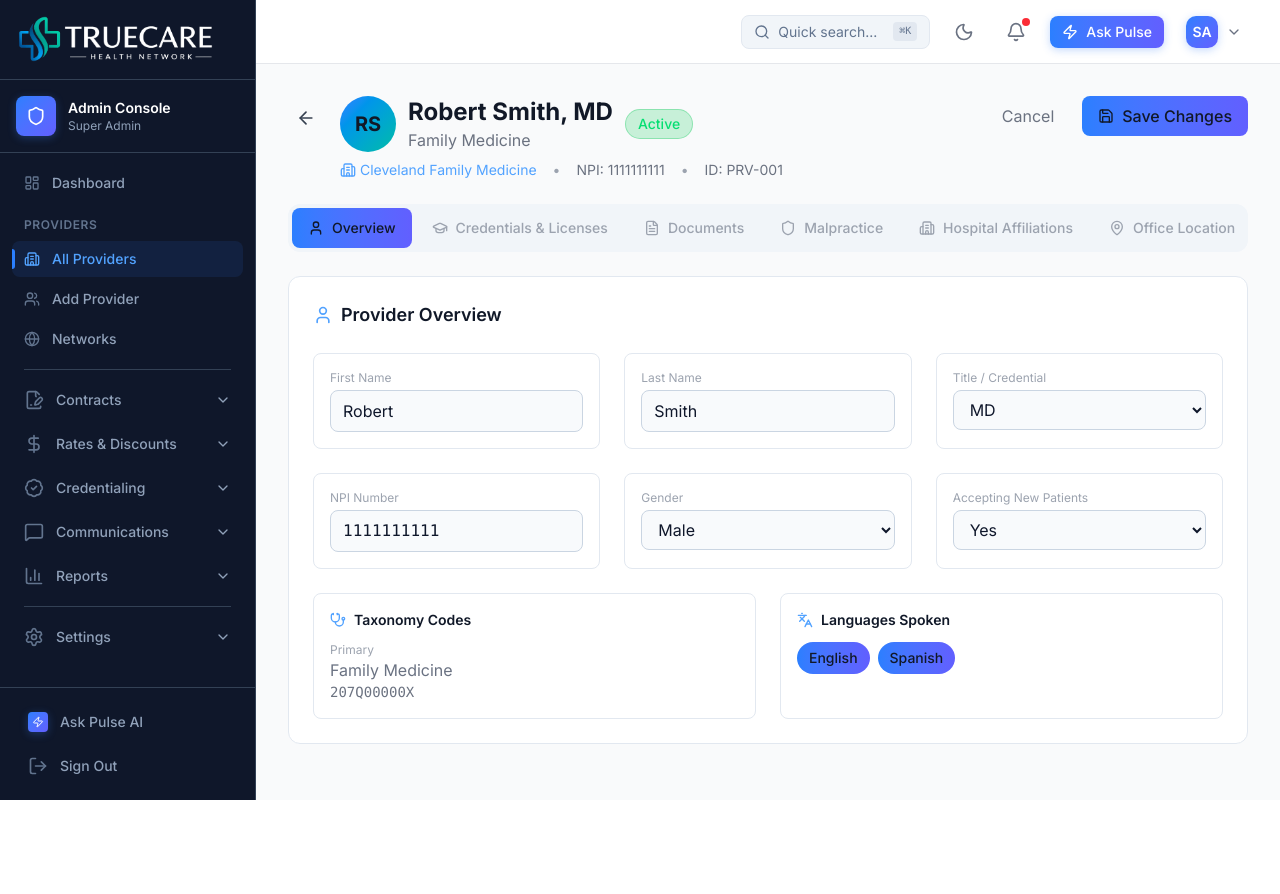
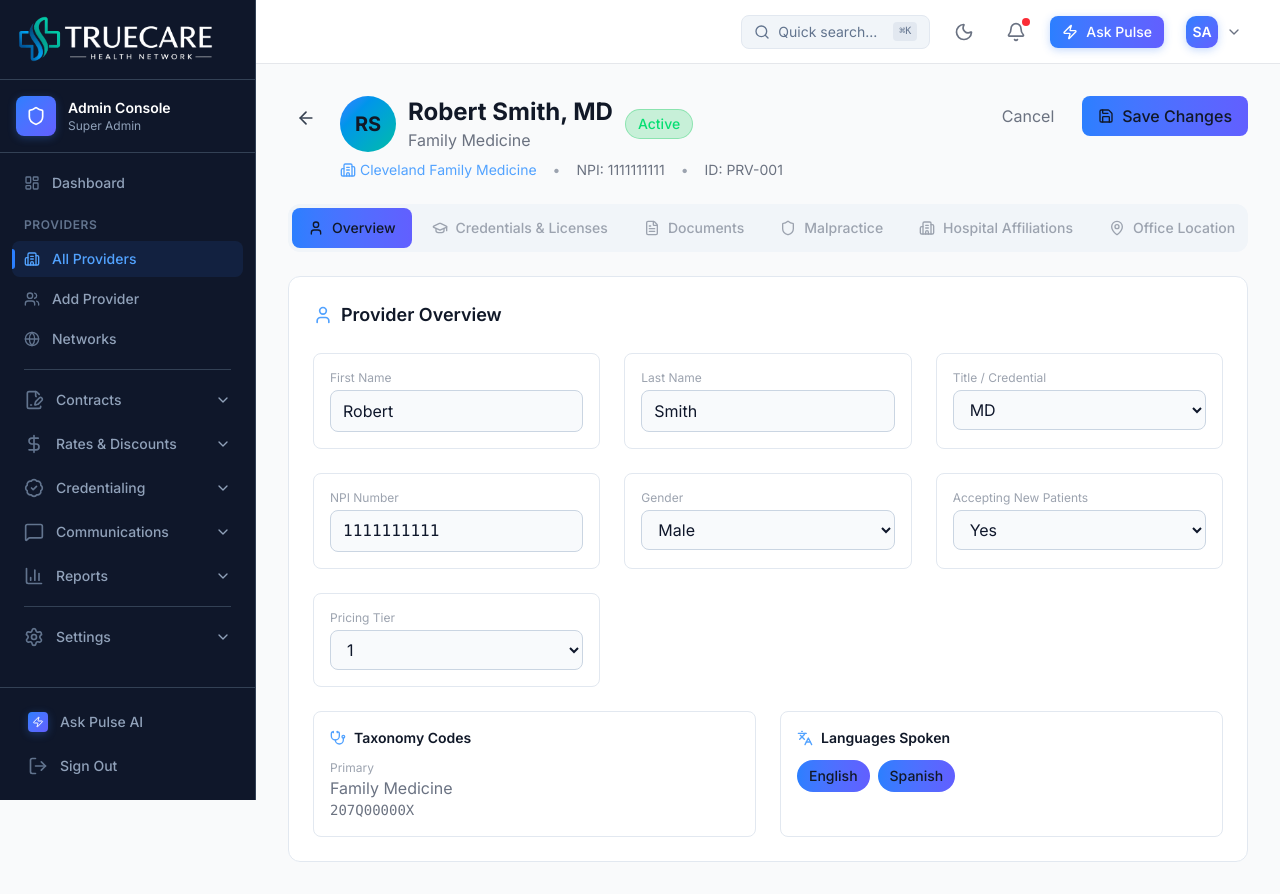
Before and after one commit to CoHoast/clarity-health-network, a Next.js app: page /admin/providers/1/1 in a window 1280 px wide. Both pictures are taken after a click on the button "Edit Provider". Before the commit the page ends 800 px from the top, so only its background shows below. Built offline with nearby package versions, Linux system fonts and the light colour scheme.

Commit message:
feat: Add Pricing Tier field to provider overview
- Single digit identifier (1 or 2)
- Displayed as blue badge on overview
- Editable via dropdown in edit mode
- Added to provider data model

```diff
--- a/app/admin/providers/[practiceId]/[providerId]/page.tsx
+++ b/app/admin/providers/[practiceId]/[providerId]/page.tsx
@@ -70,6 +70,7 @@ const providersData: Record<string, any> = {
       sunday: "Closed",
     },
     status: "active",
+    pricingTier: 1,
     // Individual rates (can override practice rates)
     useCustomRates: false,
     rateType: "flat",
@@ -141,6 +142,7 @@ const providersData: Record<string, any> = {
       sunday: "Closed",
     },
     status: "active",
+    pricingTier: 2,
     useCustomRates: true,
     rateType: "custom",
     flatRate: "140",
@@ -508,6 +510,23 @@ export default function ProviderDetailPage() {
                   </span>
                 )}
               </div>
+              <div className="bg-white border border-slate-200 rounded-lg p-4">
+                <p className="text-xs text-slate-500 mb-1">Pricing Tier</p>
+                {isEditing ? (
+                  <select
+                    value={editData.pricingTier || 1}
+                    onChange={(e) => setEditData({ ...editData, pricingTier: parseInt(e.target.value) })}
+                    className="w-full px-3 py-2 bg-slate-50 border border-slate-300 rounded-lg text-slate-900"
+                  >
+                    <option value="1">1</option>
+                    <option value="2">2</option>
+                  </select>
+                ) : (
+                  <span className="inline-flex items-center justify-center w-8 h-8 rounded-full bg-blue-100 text-blue-700 font-bold text-lg">
+                    {provider.pricingTier || 1}
+                  </span>
+                )}
+              </div>
             </div>
 
             {/* Taxonomy & Languages */}
```
